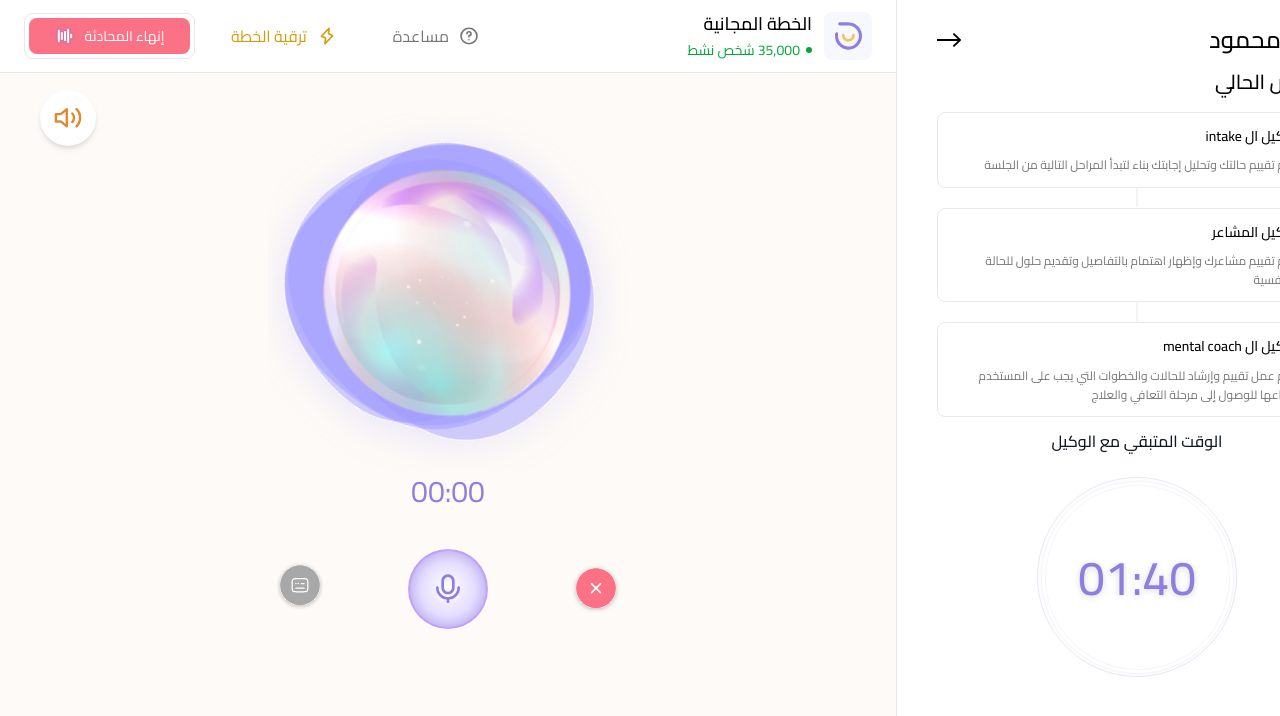
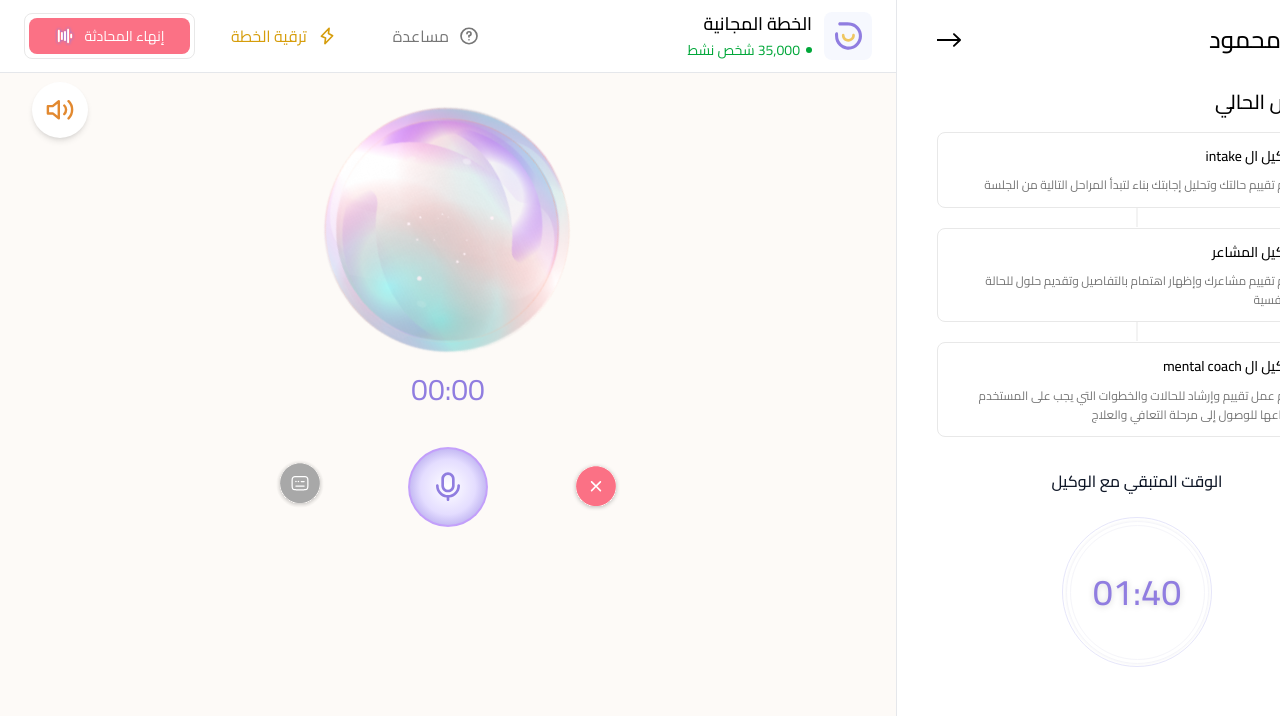
Before and after one commit to kirillchertok/Ai-website, a Next.js app: page /voice in a window 1280 px wide. Shown: the top 716 px of the page. Built offline with nearby package versions, Linux system fonts and the light colour scheme.

Commit message:
adsaddasdadadasds

```diff
--- a/app/(chatting)/layout.tsx
+++ b/app/(chatting)/layout.tsx
@@ -31,7 +31,7 @@ export default async function ChattingLayout({
           {/* Main content area - changes based on plan */}
           <main className="flex-1 overflow-auto">
             <Header />
-            <div className="p-4 md:p-6 xs:p-0 h-[calc(100%-74px)]">
+            <div className="lg:p-4 md:p-6 xs:p-0 h-[calc(100%-74px)]">
               {children}
             </div>
           </main>
--- a/app/(chatting)/mainchat/page.tsx
+++ b/app/(chatting)/mainchat/page.tsx
@@ -7,11 +7,11 @@ const MainChat = () => {
   const [message, setMessage] = useState("");
 
   return (
-    <div className="flex flex-col justify-between items-center w-full h-full p-1">
+    <div className="flex flex-col justify-between items-center w-full h-full">
       {/* Messages */}
-      <div className="w-[95%] md:w-[60%] h-full p-4 flex flex-col gap-2 overflow-y-auto">
+      <div className="lg:w-[100%] md:w-[60%] h-full lg:p-4 xs:p-1 flex flex-col gap-2 overflow-y-auto">
         {/* User request */}
-        <div className="flex flex-row justify-center items-center lg:p-4 xs:p-1 border border-[rgba(0,0,0,0.5)] rounded-[12px]">
+        <div className="flex flex-row justify-center items-center lg:px-4 lg:py-4 xs:px-2 xs:py-2 border border-[rgba(0,0,0,0.5)] rounded-[12px]">
           <div className="w-[10%] h-full ml-4 mb-[1.2rem] flex flex-row justify-end items-end gap-2">
             <button className="cursor-pointer">
               <img
--- a/app/(chatting)/voice/page.tsx
+++ b/app/(chatting)/voice/page.tsx
@@ -154,14 +154,19 @@ const VoicePage = () => {
       </button>
 
       <div className="text-center w-full max-w-[360px] flex flex-col items-center">
-        <div className="relative w-[100%] h-[100%]">
+        {/* <div className="relative w-[100%] h-[100%]">
           <AnimatedBlob />
           <img
             src="/images/sphere1.svg"
             alt="sphere"
             className="absolute w-[70%] h-[70%] top-1/2 left-1/2 -translate-x-1/2 -translate-y-1/2 z-10 animate-[spin_30s_linear_infinite]"
           />
-        </div>
+        </div> */}
+        <img
+          src="/images/sphere1.svg"
+          alt="sphere"
+          className="w-[250px] h-[250px] animate-[spin_30s_linear_infinite] mb-4"
+        />
 
         <p className="text-[#907DE0] text-3xl mb-6">
           {isRecording ? formatTime(recordingTime) : "00:00"}
--- a/components/chatting/sideBar/sidebar.tsx
+++ b/components/chatting/sideBar/sidebar.tsx
@@ -90,7 +90,7 @@ function FullSidebar({
 }) {
   return (
     <div
-      className={`pl-10 pt-6 [@media(max-width:653px)]:p-2 h-auto gap-3 flex flex-col justify-between absolute top-0 transitition-all duration-300 ease ${
+      className={`pl-10 pt-6 [@media(max-width:653px)]:p-2 h-auto gap-8 flex flex-col justify-between absolute top-0 transitition-all duration-300 ease ${
         !isOpen && "hidden"
       } ${isOpen ? "left-0" : "left-[100%]"}`}
     >
--- a/components/chatting/sideBar/timer-block.tsx
+++ b/components/chatting/sideBar/timer-block.tsx
@@ -63,13 +63,13 @@ const TimerBlock: React.FC<TimerBlockProps> = ({
             01:40
           </span>
         ) : (
-          <div className="w-[200px] h-[200px] rounded-full flex items-center justify-center relative border border-[#E6E6FA]">
+          <div className="w-[150px] h-[150px] rounded-full flex items-center justify-center relative border border-[#E6E6FA]">
             {/* Second border - slightly smaller */}
-            <div className="w-[193px] h-[193px] rounded-full border border-[#F5F5FA] absolute inset-0 m-auto shadow-[0px_0px_3px_0px_rgba(0,0,0,0.05)]"></div>
-            <div className="w-[185px] h-[185px] rounded-full border border-[#F5F5FA] absolute inset-0 m-auto"></div>
+            <div className="w-[143px] h-[143px] rounded-full border border-[#F5F5FA] absolute inset-0 m-auto shadow-[0px_0px_3px_0px_rgba(0,0,0,0.05)]"></div>
+            <div className="w-[135px] h-[135px] rounded-full border border-[#F5F5FA] absolute inset-0 m-auto"></div>
 
             {/* Inner white circle with shadow */}
-            <span className="text-[#907DE0] font-medium text-5xl drop-shadow-[0_1.5px_3px_rgba(0,0,0,0.16)]">
+            <span className="text-[#907DE0] font-medium text-4xl drop-shadow-[0_1.5px_3px_rgba(0,0,0,0.16)]">
               01:40
             </span>
           </div>
```
